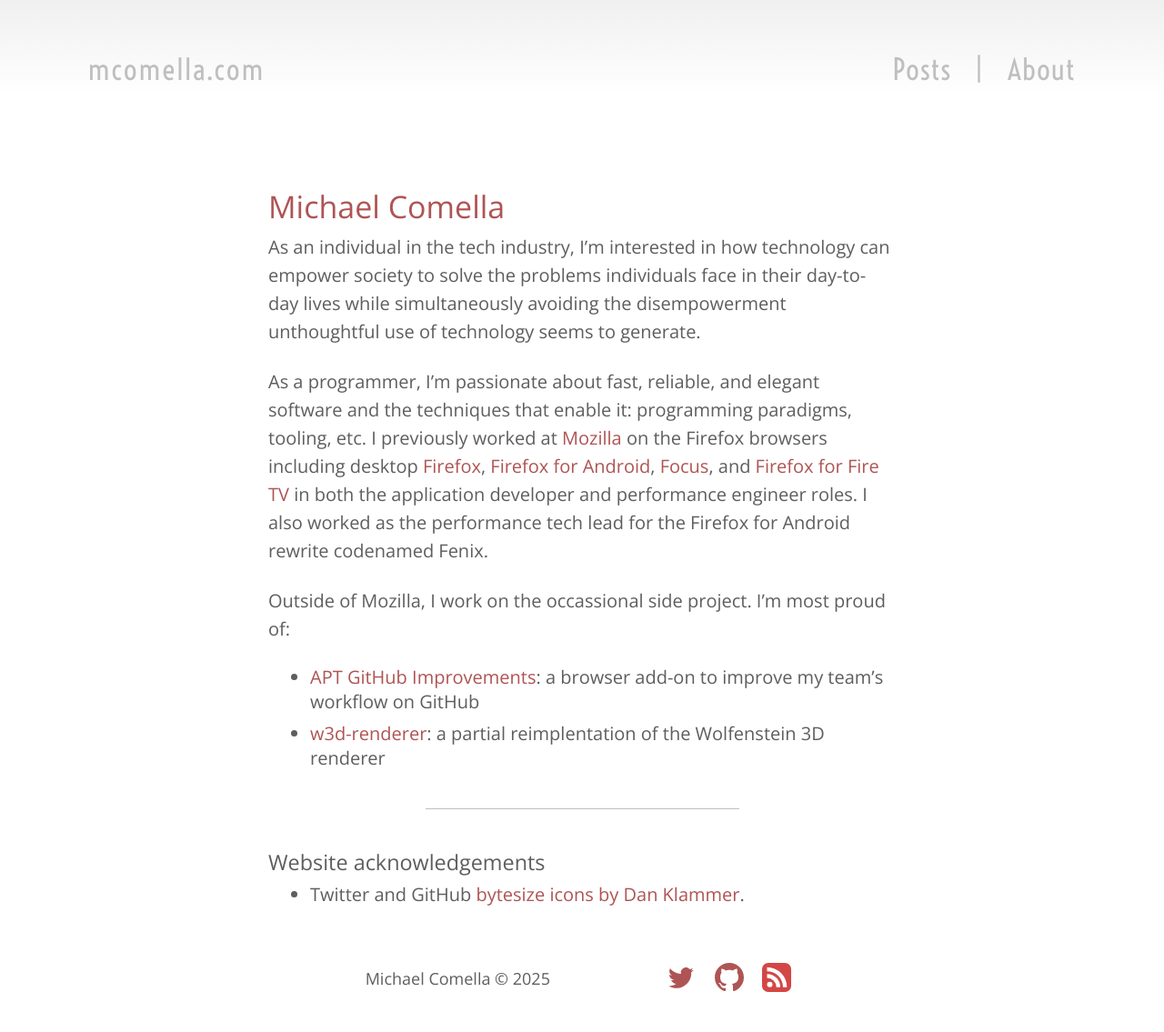
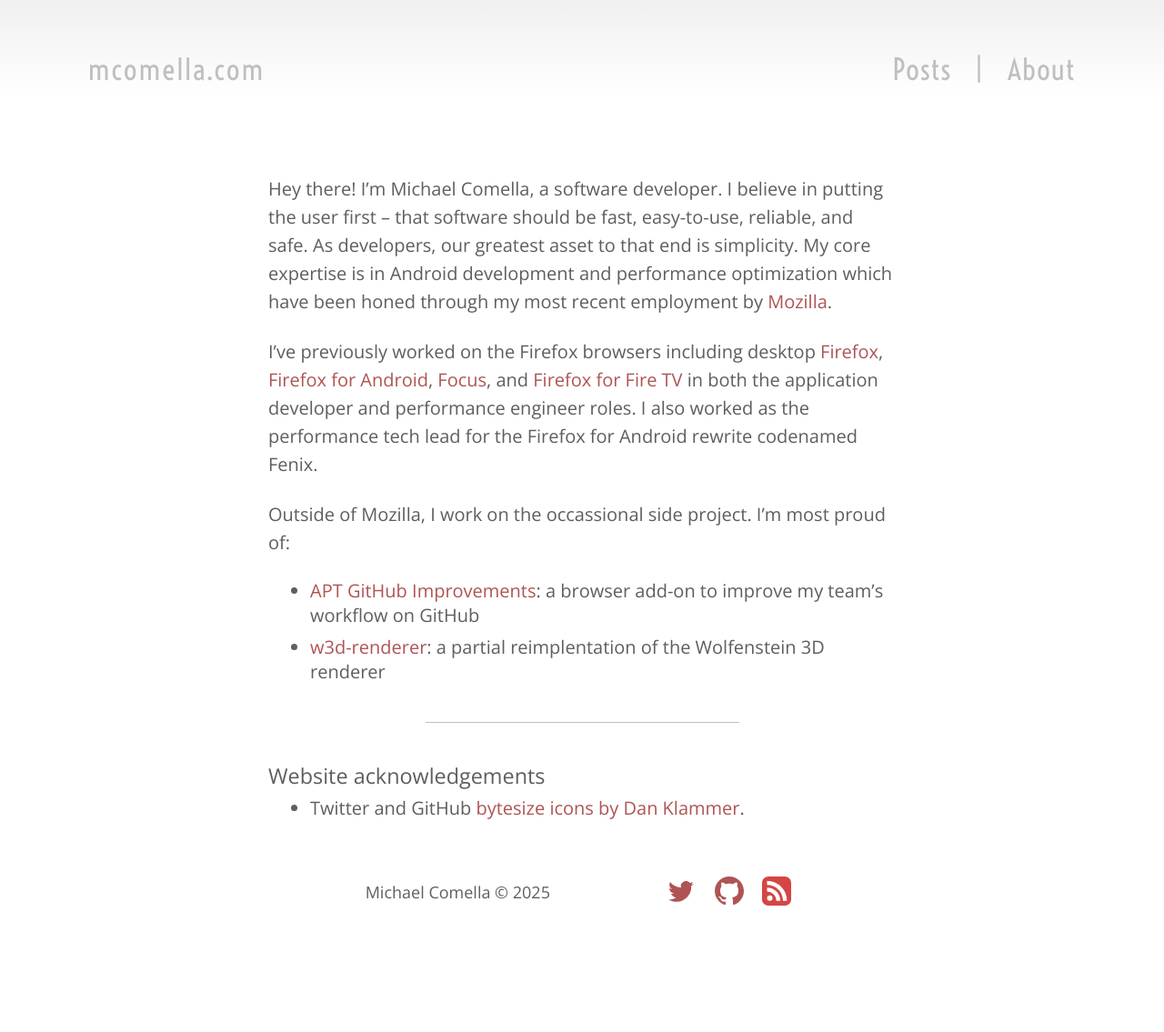
Before and after one commit to mcomella/mcomella.github.com, a Jekyll site: the page built from about.md, in a window 1280 px wide. Shown: the whole page at 91% size. Built offline with Jekyll 4.4.1, drawn with Linux system fonts in a browser that asks for light colours; after the commit the page ends 1040 px from its top, so only the background shows below that.

Commit message:
adjust about page wording.

```diff
--- a/_layouts/about.html
+++ b/_layouts/about.html
@@ -2,6 +2,5 @@
 layout: default
 ---
 <div class="content post about-container">
-	<h1 class="post-title">{{ site.author }}</h1>
 	{{ content }}
 </div>
--- a/about.md
+++ b/about.md
@@ -3,9 +3,9 @@
 permalink: /about/
 ---
 
-As an individual in the tech industry, I'm interested in how technology can empower society to solve the problems individuals face in their day-to-day lives while simultaneously avoiding the disempowerment unthoughtful use of technology seems to generate.
+Hey there! I'm Michael Comella, a software developer. I believe in putting the user first – that software should be fast, easy-to-use, reliable, and safe. As developers, our greatest asset to that end is simplicity. My core expertise is in Android development and performance optimization which have been honed through my most recent employment by [Mozilla][].
 
-As a programmer, I'm passionate about fast, reliable, and elegant software and the techniques that enable it: programming paradigms, tooling, etc. I previously worked at [Mozilla] on the Firefox browsers including desktop [Firefox], [Firefox for Android][fxa], [Focus], and [Firefox for Fire TV][fftv] in both the application developer and performance engineer roles. I also worked as the performance tech lead for the Firefox for Android rewrite codenamed Fenix.
+I've previously worked on the Firefox browsers including desktop [Firefox], [Firefox for Android][fxa], [Focus], and [Firefox for Fire TV][fftv] in both the application developer and performance engineer roles. I also worked as the performance tech lead for the Firefox for Android rewrite codenamed Fenix.
 
 Outside of Mozilla, I work on the occassional side project. I'm most proud of:
 - [APT GitHub Improvements][apt]: a browser add-on to improve my team's workflow on GitHub
```
